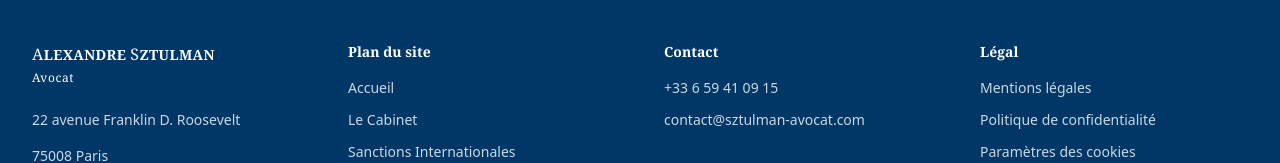
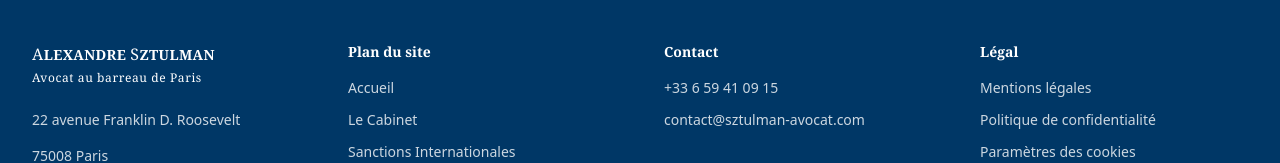
Before and after one commit to Jordanckn/Alexandre-Sztulman, a React (Vite) app: page /cookies in a window 1280 px wide. Shown: the part 1849-2012 px from the top of the page. Built offline with nearby package versions, Linux system fonts and the light colour scheme.

Commit message:
Updated Footer.tsx

```diff
--- a/src/components/Footer.tsx
+++ b/src/components/Footer.tsx
@@ -61,7 +61,7 @@ export function Footer({ language }: FooterProps) {
               <span className="text-sm font-serif font-bold tracking-wide">
                 <span className="text-base font-normal">A</span>LEXANDRE <span className="text-base font-normal">S</span>ZTULMAN
               </span>
-              <span className="text-xs tracking-wider font-serif">Avocat</span>
+              <span className="text-xs tracking-wider font-serif">Avocat au barreau de Paris</span>
             </Link>
             <p className="text-sm text-white/80 mt-2">{t.address}</p>
             <p className="text-sm text-white/80">{t.city}</p>
```
